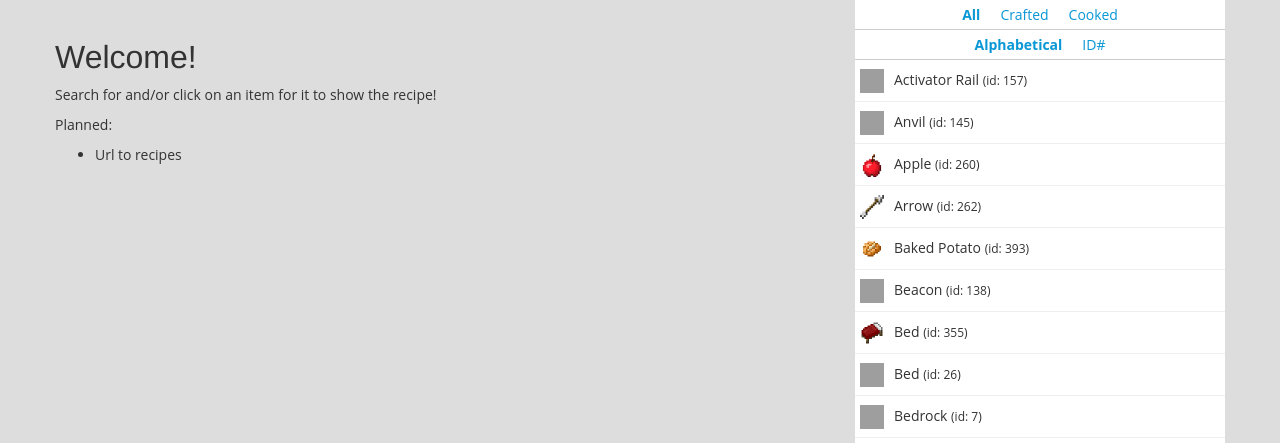
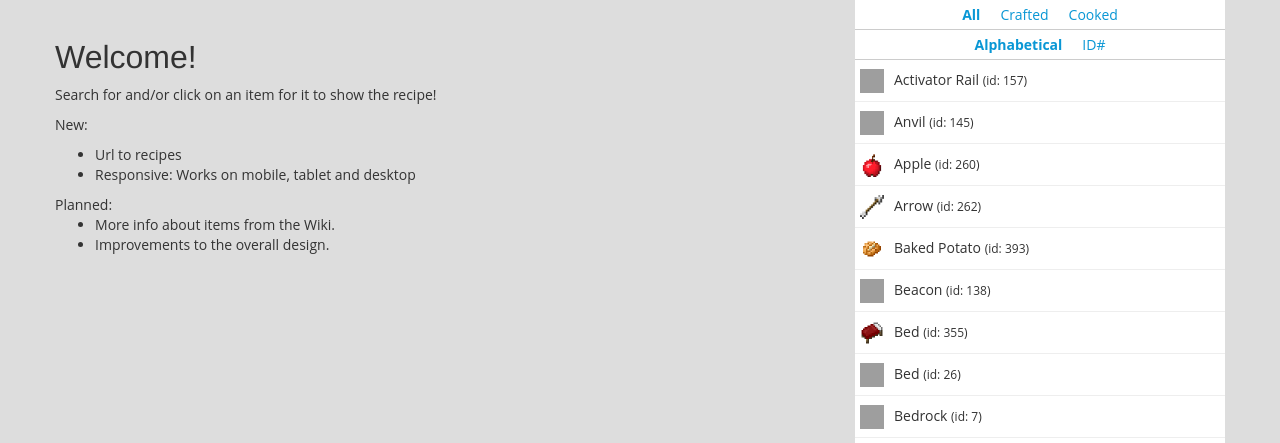
Before and after one commit to WeHeartGaming/CraftingTable, a PHP site: page / in a window 1280 px wide. Shown: the part 60-503 px from the top of the page. Run offline with PHP 8.4, Linux system fonts and the light colour scheme; grey boxes are pictures that could not be loaded.

Commit message:
Added url field and new info on front page.

```diff
--- a/index.html
+++ b/index.html
@@ -42,9 +42,15 @@
 					<h2>Welcome!</h2>
 					<p>Search for and/or click on an item for it to show the recipe!</p>
 					<p>
+						New:
+						<ul>
+							<li>Url to recipes</li>
+							<li>Responsive: Works on mobile, tablet and desktop</li>
+						</ul>
 						Planned:
 						<ul>
-							<li>Url to recipes</li>
+							<li>More info about items from the Wiki.</li>
+							<li>Improvements to the overall design.</li>
 						</ul>
 					</p>
 				</div>
@@ -70,7 +76,7 @@
 					<img class="fire" src="/gfx/fire.png" alt="fire" />
 					<img class="slot clear" src="/images_minecraft/263-0.png" alt="air" />
 				</div>
-				<div id="hideme"><a href="#" class="btn btn-danger visible-sm">Item list</a></div>
+				<div id="hideme"><div id="url">Url:<br /><input class="url" type="text" value="" /></div><a href="#" class="btn btn-danger visible-sm">Item list</a></div>
 			</div>
 			<div id="items-container" class="col-sm-5 col-lg-4">
 				<div id="items">
@@ -348,6 +354,9 @@
 			clearTable();
 
 			$("#info").hide();
+			$(".content #url").show();
+
+			$(".content input").attr("value", "http://craft.whg.no/#"+id);
 
 			if(item[2] === "2")
 			{
--- a/style.css
+++ b/style.css
@@ -72,6 +72,11 @@ header
 	height: 100%;
 	overflow: auto;
 }
+	.content #url
+	{
+		margin-bottom: 20px;
+		display: none;
+	}
 #info
 {
 }
```
